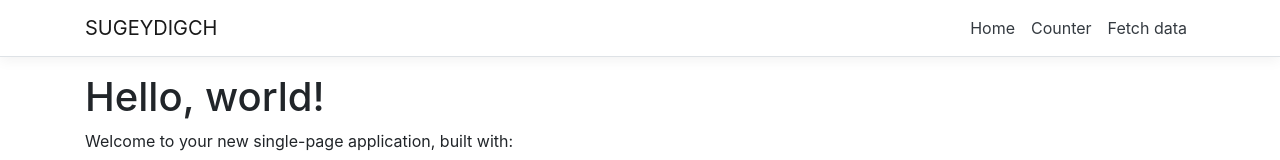
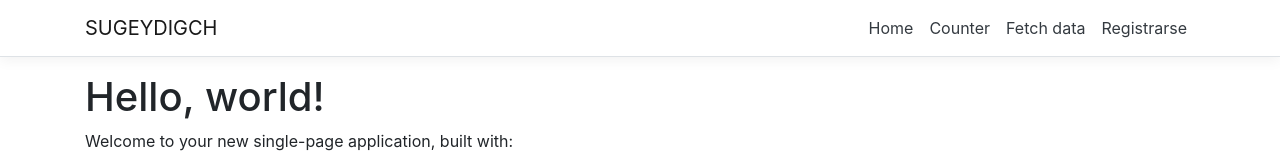
Before and after one commit to luisgsanti/Sugeydigch, an Angular app in the folder ClientApp/: page / in a window 1280 px wide. Shown: the top 160 px of the page. Built offline with nearby package versions, Linux system fonts and the light colour scheme.

Commit message:
routing2

```diff
--- a/ClientApp/src/app/app-routing.module.ts
+++ b/ClientApp/src/app/app-routing.module.ts
@@ -1,9 +1,12 @@
 import { NgModule } from '@angular/core';
 import { CommonModule } from '@angular/common';
+import { BrowserModule } from '@angular/platform-browser';
+import { FormsModule} from '@angular/forms'
+
+import { AppComponent } from './app.component';
 import { Routes, RouterModule } from '@angular/router';
 import { RegistrarseComponent } from '../app/Inicio/NavBar/registrarse/registrarse.component';
 import { HomeComponent } from '../app/home/home.component';
-
 
 const routes: Routes = [
 
--- a/ClientApp/src/app/nav-menu/nav-menu.component.html
+++ b/ClientApp/src/app/nav-menu/nav-menu.component.html
@@ -37,6 +37,11 @@
               >Fetch data</a
             >
           </li>
+          <li class="nav-item" [routerLinkActive]="['link-active']">
+            <a class="nav-link text-dark" [routerLink]="['/registrarse']"
+              >Registrarse</a
+            >
+          </li>
         </ul>
       </div>
     </div>
```
Also changed, not shown: ClientApp/src/app/app.module.ts (+5 -6 lines).
